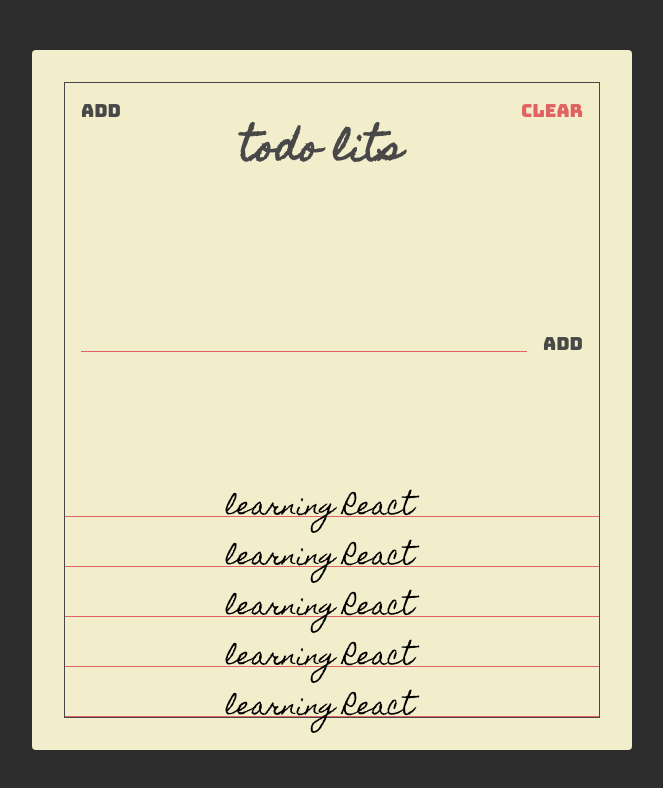
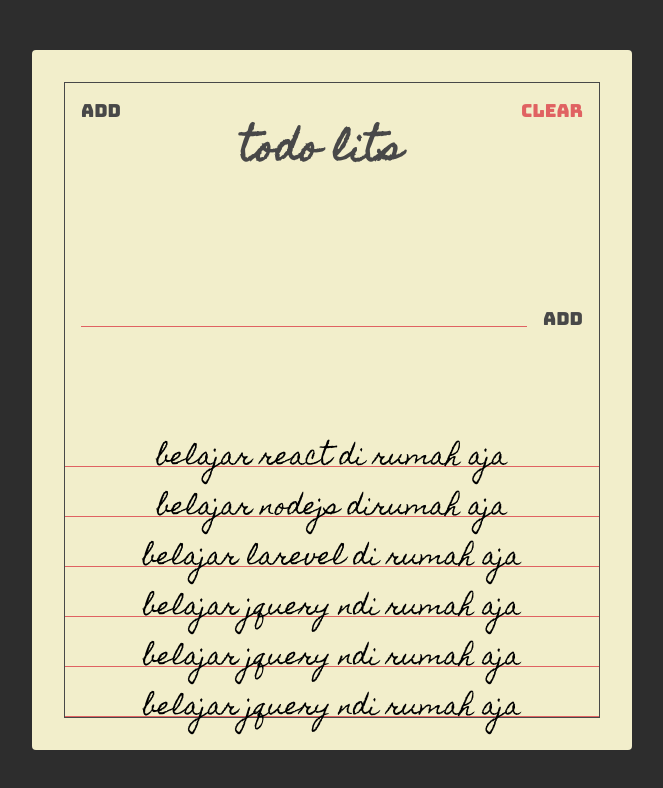
Before and after one commit to elitesavier79/react-todolist, a React (Create React App) app: page / in a window 1280 px wide. Shown: the top 788 px of the page, without its empty margins (308-971 px from the left). Built offline with nearby package versions, Linux system fonts and the light colour scheme.

Commit message:
membuat pages dan todolist
materi react course

```diff
--- a/src/App.js
+++ b/src/App.js
@@ -1,17 +1,8 @@
 import React from "react";
 import "./styles.css";
 
-import Paper from "./components/paper";
-import Header from "./components/header";
-import Todoform from "./components/todoform";
-import Todo from "./components/todo";
+import Todolist from "./pages/todolist";
 
 export default function App() {
-  return (
-    <Paper>
-      <Header />
-      <Todoform />
-      <Todo />
-    </Paper>
-  );
+  return <Todolist />;
 }
--- a/src/components/todo.jsx
+++ b/src/components/todo.jsx
@@ -1,25 +1,16 @@
 import React from "react";
+import PropTypes from "prop-types";
 
-const Todo = () => {
+const Todo = props => {
   return (
-    <section className="todos">
-      <div className="todo">
-        <span className="todo-text">learning React</span>
-      </div>
-      <div className="todo">
-        <span className="todo-text">learning React</span>
-      </div>
-      <div className="todo">
-        <span className="todo-text">learning React</span>
-      </div>
-      <div className="todo">
-        <span className="todo-text">learning React</span>
-      </div>
-      <div className="todo">
-        <span className="todo-text">learning React</span>
-      </div>
-    </section>
+    <div className="todo">
+      <span className="todo-text">{props.text}</span>
+    </div>
   );
 };
 
+Todo.PropTypes = {
+  text: PropTypes.string.isRequired
+};
+
 export default Todo;
--- /dev/null
+++ b/src/components/todos.jsx
@@ -0,0 +1,35 @@
+import React from "react";
+import Todo from "./todo";
+
+const Todos = () => {
+  const todos = [
+    {
+      text: "belajar react di rumah aja "
+    },
+    {
+      text: "belajar nodejs dirumah aja"
+    },
+    {
+      text: "belajar larevel di rumah aja"
+    },
+    {
+      text: "belajar jquery ndi rumah aja"
+    },
+    {
+      text: "belajar jquery ndi rumah aja"
+    },
+    {
+      text: "belajar jquery ndi rumah aja"
+    }
+  ];
+
+  return (
+    <section className="todos">
+      {todos.map(todo => {
+        return <Todo text={todo.text} />;
+      })}
+    </section>
+  );
+};
+
+export default Todos;
--- /dev/null
+++ b/src/pages/todolist.jsx
@@ -0,0 +1,17 @@
+import React from "react";
+import Paper from "../components/paper";
+import Header from "../components/header";
+import Todoform from "../components/todoform";
+import Todos from "../components/todos";
+
+const Todolist = () => {
+  return (
+    <Paper>
+      <Header />
+      <Todoform />
+      <Todos />
+    </Paper>
+  );
+};
+
+export default Todolist;
--- a/src/styles.css
+++ b/src/styles.css
@@ -125,12 +125,13 @@
 .todos {
   display: flex;
   flex-direction: column;
+  min-height: 300px;
 }
 .todo {
   position: relative;
   flex: 1 0 auto;
   text-align: center;
-  min-height: 34px;
+  max-height: 34px;
   margin: 16px 0 0;
   font-family: "homemade Apple", sans-serif;
   font-size: 24px;
@@ -139,6 +140,8 @@
 
 .todo-text {
   position: absolute;
-  left: 30%;
+  width: 100%;
+  height: 50px;
+  left: 0%;
   transition: translate(-50%);
 }
```
